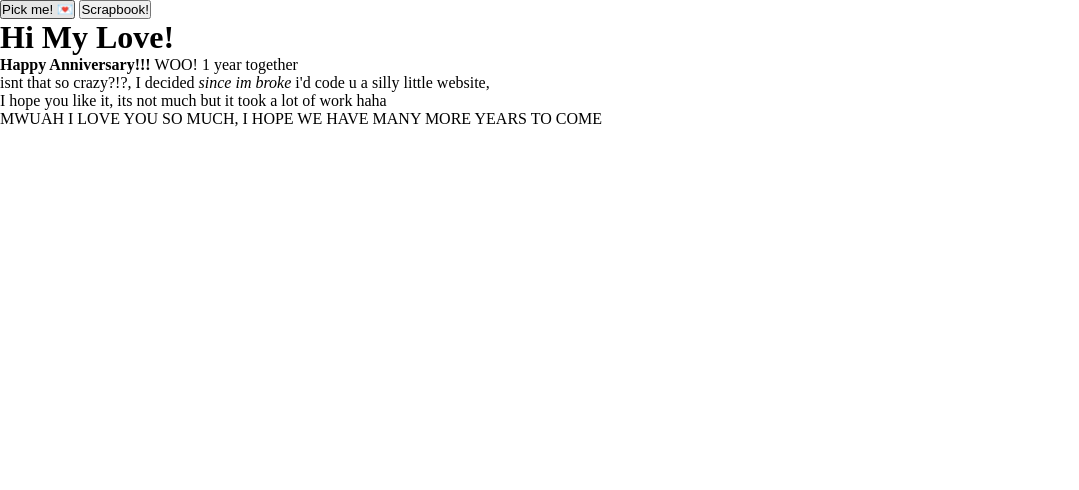
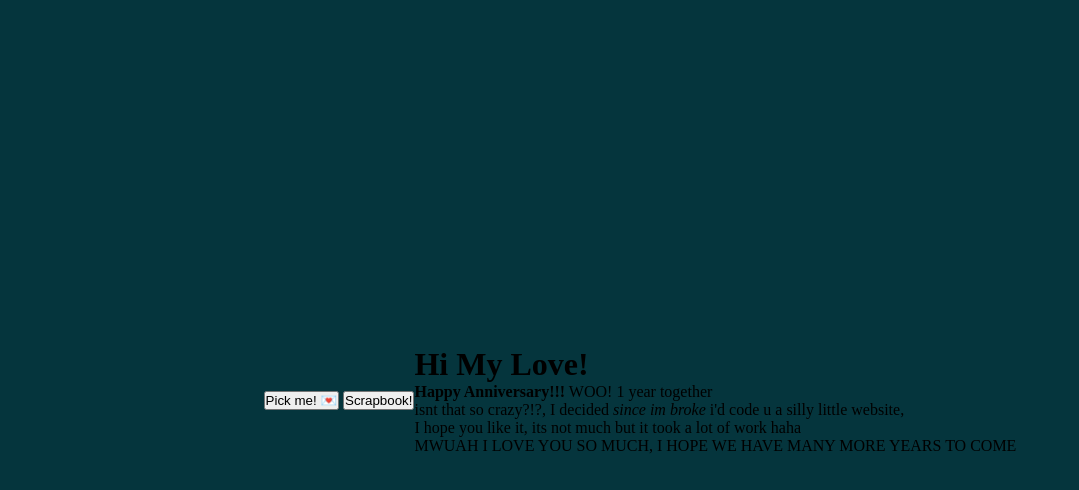
Before and after one commit to RajaMrabti/Secret-Project, a plain HTML site: page letter.html in a window 1280 px wide. Shown: the whole page, without its empty margins (0-1079 px from the left). Drawn offline with Linux system fonts and the light colour scheme.

Commit message:
started styling letter page, learnt about root and variables and stuff

```diff
--- a/letter.html
+++ b/letter.html
@@ -5,13 +5,13 @@
     <meta name="viewport" content="width=device-width, initial-scale=1.0">
     <title>A Letter For You!</title>
     <link rel="stylesheet" href="style.css">
-</head>
-<body>
+
     <nav id="main-nav" class="hidden">
         <button onclick="showLetter()">Pick me! 💌</button>
         <button onclick="showScrapbook()">Scrapbook!</button>
     </nav>
-<div class=" animation">
+</head>
+<body class="letter-main">
     <div class="container">
         <div class="envelope-wrapper">
             <div class="envelope">
@@ -28,7 +28,6 @@
             <div class="heart"></div>
         </div>
     </div>
-</div>
-     <script src="script.js"></script>
+    <script src="script.js"></script>
 </body>
 </html>
--- a/style.css
+++ b/style.css
@@ -37,3 +37,34 @@ html, body {
     /* Change the cursor to a pointer to hint it's clickable */
     cursor: pointer;
 }
+
+:root{
+    --primary: #fff;
+    --bg-colour: rgb(5,53,61);
+    --bg-envelope-colour: #f5edd1;
+    --envelope-tab: #ecdeb8;
+    --shadow-colour: rgba(0,0,0,0.2);
+    --text-colour: #444;
+    --heart-colour: rgb(252,8,231);
+}
+
+body.letter-main{
+    margin: 0;
+    padding: 0;
+    box-sizing: border-box;
+    background: var(--bg-colour);
+    display: flex;
+    align-items: center;
+    justify-content: center;
+}
+
+body.letter-main .container{
+    height: 100vh;
+    display: grid;
+    place-items: center;
+}
+
+body.letter-main .envelop-wrapper{
+    background: var(--bg-envelope-colour);
+    box-shadow: 0 0 40px var(--shadow-colour);
+}
```
